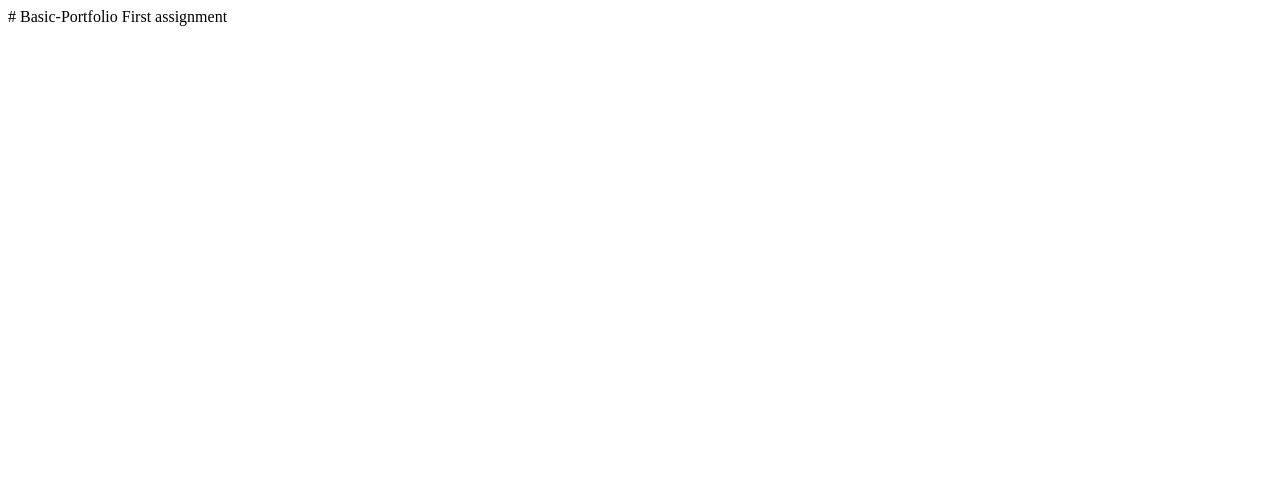
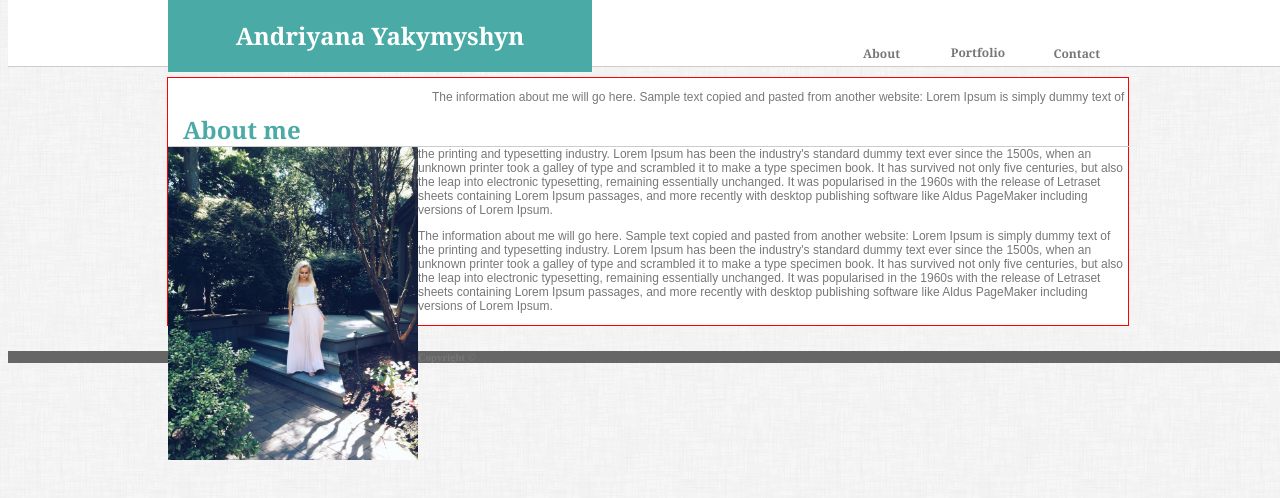
Before and after one commit to andriyanay/Basic-Portfolio, a plain HTML site: page index.html in a window 1280 px wide. Drawn offline with Linux system fonts and the light colour scheme.

Commit message:
added changes

```diff
--- a/assets/css/style.css
+++ b/assets/css/style.css
@@ -1,2 +1,98 @@
-i# Basic-Portfolio
-First assignment
+body{
+background-image: url("../images/dust_scratches.png");
+width: 100%;
+}
+
+.main-header{
+    background-color: #ffffff;
+    color: #777777;
+    border-bottom: 1px solid;
+
+    border-color: #cccccc;
+    font-family: 'Georgia', Times, Times New Roman, serif;
+    height: 68px;
+position: relative;
+top: -10px;
+}
+
+
+h1{
+    background-color: #4aaaa5;
+    color: #ffffff;
+    padding: 20px;
+    font-size: 24px;
+    width: 30%;
+    text-align: center;
+    float: left;
+    position: relative;
+    left: 160px;
+    top: -15.5px;
+
+}
+
+h2{
+    position: fixed;
+    top: 25px;
+    right: 370px;
+    padding: 10px;
+    text-align: center;
+    font-size: 12px;
+    float: right;
+}
+h3{
+    position: fixed;
+    top: 22px;
+    right: 265px;
+    padding: 10px;
+    text-align: center;
+    font-size: 12px;
+    float: right;
+}
+
+h4{
+    position: fixed;
+    top: 19px;
+    right: 170px;
+    padding: 10px;
+    text-align: center;
+    font-size: 12px;
+    float: right;
+}
+
+h5{
+    font-family: 'Georgia', Times, Times New Roman, serif;
+    color: #4aaaa5;
+    border-bottom: 1px solid;
+    border-color: #cccccc;
+    font-size: 24px;
+    padding-left: 15px;
+    float: left;
+width: 98.5%;
+margin: 0;
+}
+
+#bio-image{
+    width: 250px;
+    float: left;
+}
+
+p{
+    color: #777777;
+    font-family: 'Arial', 'Helvetica Neue', Helvetica, sans-serif;
+font-size: 12px;
+}
+
+.main{
+    background-color: #ffffff;
+    border-color: #dddddd;
+    color: #777777;
+    border: 1px solid red;
+    width: 960px;
+    margin: 0 auto;
+}
+
+.footer{
+    background-color: #666666;
+    color: #777777;
+    border-color: #4aaaa5;
+}
--- a/index.html
+++ b/index.html
@@ -1,2 +1,42 @@
-# Basic-Portfolio
-First assignment
+<!--Portfolio-->
+<!DOCTYPE html>
+<html>
+<head>
+     <link rel="stylesheet" type="text/css" href="assets/css/style.css">
+    <meta charset="UTF-8">
+    <title>Andriyana's Portfolio</title>
+</head>
+
+<!--instead of floating try pinning the devs in certain places
+separate name, then about, portfolio, contact
+try if pinning text will work
+break down into smaller pieces-->
+<body>
+   <div class="main-header">
+    <header>
+        <h1>Andriyana Yakymyshyn</h1>
+    </header>
+
+    <div class="buttons">
+        <h2>About</h2>
+        <h3>Portfolio</h3>
+        <h4>Contact</h4>
+    </div>
+    </div>
+
+    <div class="main">
+        <h5>About me</h5>
+
+        <img id="bio-image" src="assets/images/bio-pic.jpg" alt="Andriyana">
+<!--may need to change p to p1-->
+        <p>The information about me will go here. Sample text copied and pasted from another website: Lorem Ipsum is simply dummy text of the printing and typesetting industry. Lorem Ipsum has been the industry's standard dummy text ever since the 1500s, when an unknown printer took a galley of type and scrambled it to make a type specimen book. It has survived not only five centuries, but also the leap into electronic typesetting, remaining essentially unchanged. It was popularised in the 1960s with the release of Letraset sheets containing Lorem Ipsum passages, and more recently with desktop publishing software like Aldus PageMaker including versions of Lorem Ipsum.</p>
+        <p>The information about me will go here. Sample text copied and pasted from another website: Lorem Ipsum is simply dummy text of the printing and typesetting industry. Lorem Ipsum has been the industry's standard dummy text ever since the 1500s, when an unknown printer took a galley of type and scrambled it to make a type specimen book. It has survived not only five centuries, but also the leap into electronic typesetting, remaining essentially unchanged. It was popularised in the 1960s with the release of Letraset sheets containing Lorem Ipsum passages, and more recently with desktop publishing software like Aldus PageMaker including versions of Lorem Ipsum.</p>
+
+    </div>
+
+    <div class="footer">
+    <h6> Copyright ©</h6>
+    </div>
+
+</body>
+</html>
```
Also changed, not shown: contact.html (+34 -2 lines), portfolio.html (+37 -2 lines), assets/images/dust_scratches.png (added).
